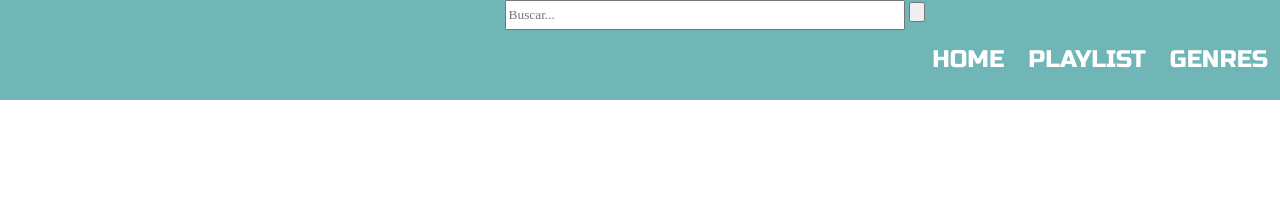
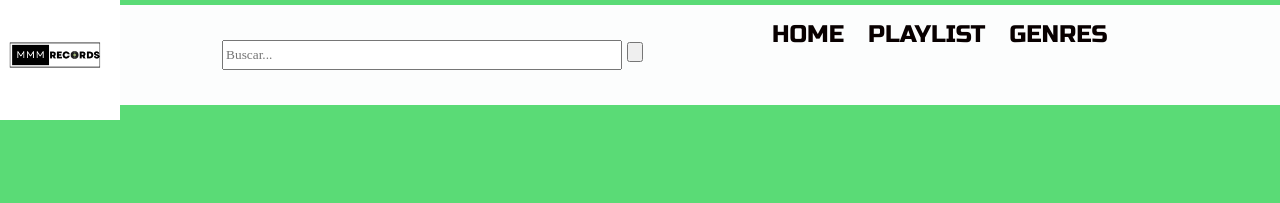
Before and after one commit to micaelasc/pi-grupo6-tt, a plain HTML site: page index.html in a window 1280 px wide. Drawn offline with Linux system fonts and the light colour scheme.

Commit message:
primer sprint

```diff
--- a/css/index.css
+++ b/css/index.css
@@ -5,7 +5,7 @@
 }
 
 body {
-
+    background-color: rgb(90, 219, 118);
     margin: 0;
     border: 0;
     padding: 0;
@@ -14,19 +14,12 @@ body {
     font-size: 1rem;
 }
 
+
 header nav {
-    background-color: rgb(113, 182, 182);
+    background-color: rgb(252, 253, 253);
     position: fixed;
     width: 100%;
     height: 100px;
-}
-
-nav ul li.logo {
-    background-image: url(../img/logo-TWM.jpeg);
-    background-repeat: no-repeat;
-    background-position: center;
-    background-size: 100%;
-    width: 150px;
 }
 
 .logo-img {
@@ -73,7 +66,7 @@ nav ul li {
 }
 
 nav ul li a {
-    color: white;
+    color: rgb(8, 0, 0);
 }
 
 nav ul li.logo {
@@ -92,12 +85,45 @@ nav ul li a:hover {
     text-decoration: underline;
 }
 
+.logo {
+    width: 130px;
+}
+
+
 .header-section-form {
     display: flex;
     width: 50%;
     margin: 10px;
     justify-content: center;
     align-items: center;
+}
+
+header {
+    display: flex;
+    height: 100px;
+    border: 5px;
+    border-color: white;
+    background-color: rgb(252, 253, 253);
+    margin: 5px;
+}
+
+.header-section-logo{
+    display: flex;
+    justify-content: center;
+    align-items: center;
+    width: 100px;
+}
+
+.logo-img{
+    display: flex;
+    width: 100px;
+    height: 100;
+    margin: 10px;
+    padding: 10px;
+}
+
+.header-section-form{
+
 }
 
 #search-form {
--- a/index.html
+++ b/index.html
@@ -12,43 +12,35 @@
 <body>
     <div>
         <!-- HEADER  -->
+
         <header>
-            <nav>
-                <ul class="ul-logo">
-                    <li class="logo"></li>
-                </ul>
+            <section class="header-section-logo">
+                <img class="logo" src="./img/logo-mmm.png" alt="logoTwm">
+            </section>
 
-                <ul class="ul-buscador">
+            <section class="header-section-form">
                 <form action="search results.html">
                     <input type="text" id="search-input" placeholder="Buscar...">
                     <button type="submit" id="search-button"><i class=""></i></button>
                 </form>
                 <div id="error-message"></div>
-                </ul>
+            </section>
 
-                <ul class="ul-menu">
+            <section class="header-section-nav">
+                <nav>
+                    <ul>
                         <li><a href="#home">Home</a></li>
                         <li><a href="./playlist.html">Playlist</a></li>
                         <li><a href="./genres.html">Genres</a></li>
                     </ul>
-
                 </nav>
+            </section>
         </header>
 
 
         <!-- FOOTER -->
 
-        <footer>
-            <ul class="ul-menu" type="none">
-                <li class="li-menu"><a class="color-green" href="#home">Home</a></li>
-                <li class="li-menu"><a class="color-green" href="#whatWeDo">Shoes</a></li>
-                <li class="li-menu"><a class="color-green" href="#products">Products</a></li>
-                <li class="li-menu"><a class="color-green" href="#contact">Contact</a></li>
-            </ul>
-            <div class="copyright">
-                <h2>Digital House &#169; 2023</h2>
-            </div>
-        </footer>
+
     </div>
 
     <script src="./js/index.js"></script>
```
Also changed, not shown: img/logo-TWM.jpeg (deleted), img/logo-mmm.png (added). Lines whose indentation alone changed are shown as unchanged.
